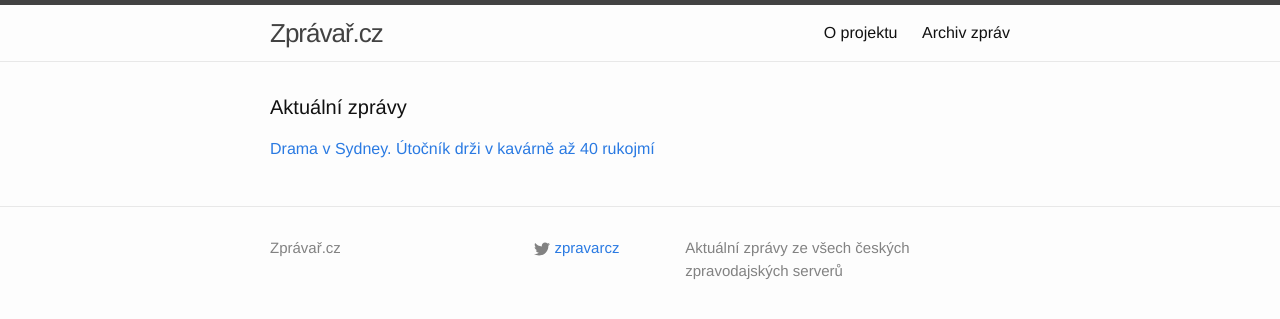
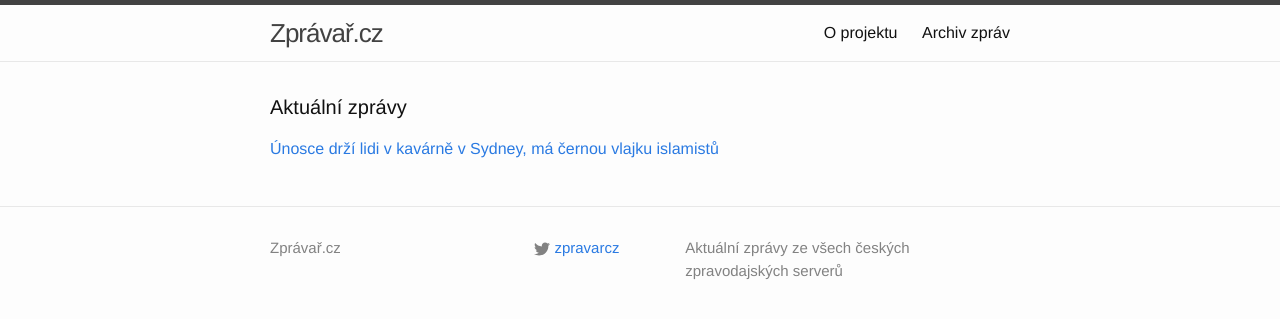
Before and after one commit to adliska/zpravar, a Jekyll site: the page built from index.html, in a window 1280 px wide. Shown: the top 319 px of the page. Built offline with Jekyll 4.4.1, drawn with Linux system fonts in a browser that asks for light colours.

Commit message:
zpravar news update

```diff
--- a/index.html
+++ b/index.html
@@ -5,9 +5,13 @@ layout: default
 <div class="home">
     <h1 class="page-heading">Aktuální zprávy</h1>
 
-<p><a href="javascript:;" onclick="toggle_visibility('zpravy0')">Drama v Sydney. Útočník drži v kavárně až 40 rukojmí</a></p>
+<p><a href="javascript:;" onclick="toggle_visibility('zpravy0')">Únosce drží lidi v kavárně v Sydney, má černou vlajku islamistů</a></p>
 <div id="zpravy0" style="display:none">
 <ul>
+<li><a href=http://www.novinky.cz/zahranicni/svet/356345-unosce-drzi-lidi-v-kavarne-v-sydney-ma-cernou-vlajku-islamistu.html>Únosce drží lidi v kavárně v Sydney, má černou vlajku islamistů - www.novinky.cz</a></li>
+<li><a href=http://zahranicni.ihned.cz/asie-a-pacifik-cina/c1-63262160-neznamy-utocnik-v-kavarne-v-sydney-drzi-nekolik-rukojmi>Neznámý útočník v kavárně v Sydney drží několik rukojmí - zahranicni.ihned.cz</a></li>
+<li><a href=http://www.ceskatelevize.cz/ct24/svet/295517-kavarnu-v-sydney-obsadil-ozbrojenec-a-vyvesil-vlajku-podobnou-islamisticke/>Kavárnu v Sydney obsadil ozbrojenec a vyvěsil vlajku podobnou islamistické - www.ceskatelevize.cz</a></li>
+<li><a href=http://www.tyden.cz/rubriky/zahranici/asie-a-oceanie/utocnik-drzi-rukojmi-v-kavarne-v-okne-visi-islamska-vlajka_327303.html>Útočník drží rukojmí v kavárně. V okně visí islámská vlajka - www.tyden.cz</a></li>
 <li><a href=http://zpravy.aktualne.cz/zahranici/drama-v-sydney-utocnik-drzi-v-kavarne-az-40-rukojmi/r~79db578c841b11e4a915002590604f2e/>Drama v Sydney. Útočník drži v kavárně až 40 rukojmí - zpravy.aktualne.cz</a></li>
 <li><a href=http://www.novinky.cz/zahranicni/svet/356345-lidi-v-kavarne-v-sydney-drzi-unosce-ma-s-sebou-cernou-vlajku-islamistu.html>Lidi v kavárně v Sydney drží únosce, má s sebou černou vlajku islamistů - www.novinky.cz</a></li>
 <li><a href=http://www.ceskenoviny.cz/zpravy/zpravy/neznamy-utocnik-drzi-nekolik-rukojmi-v-kavarne-v-sydney/1158976>Neznámý útočník drží několik rukojmí v kavárně v Sydney - www.ceskenoviny.cz</a></li>
```
